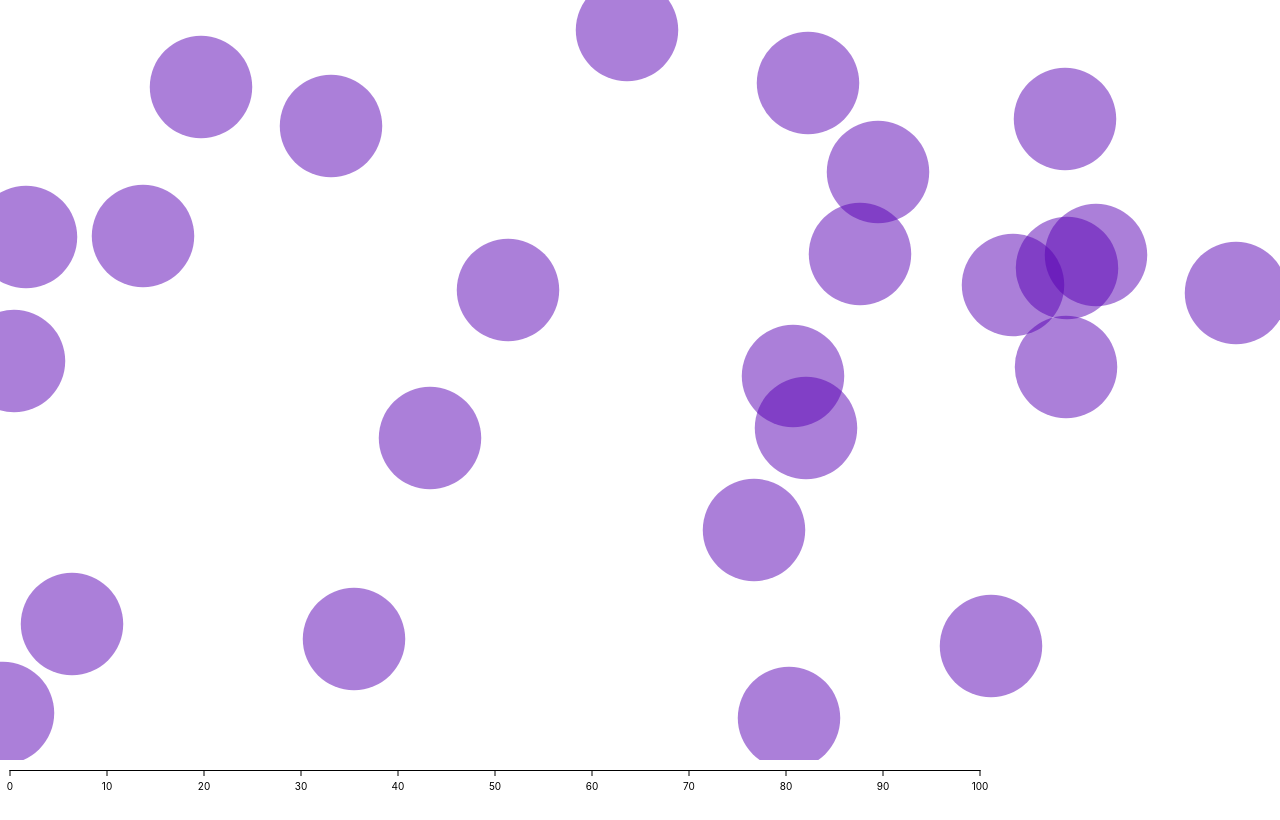
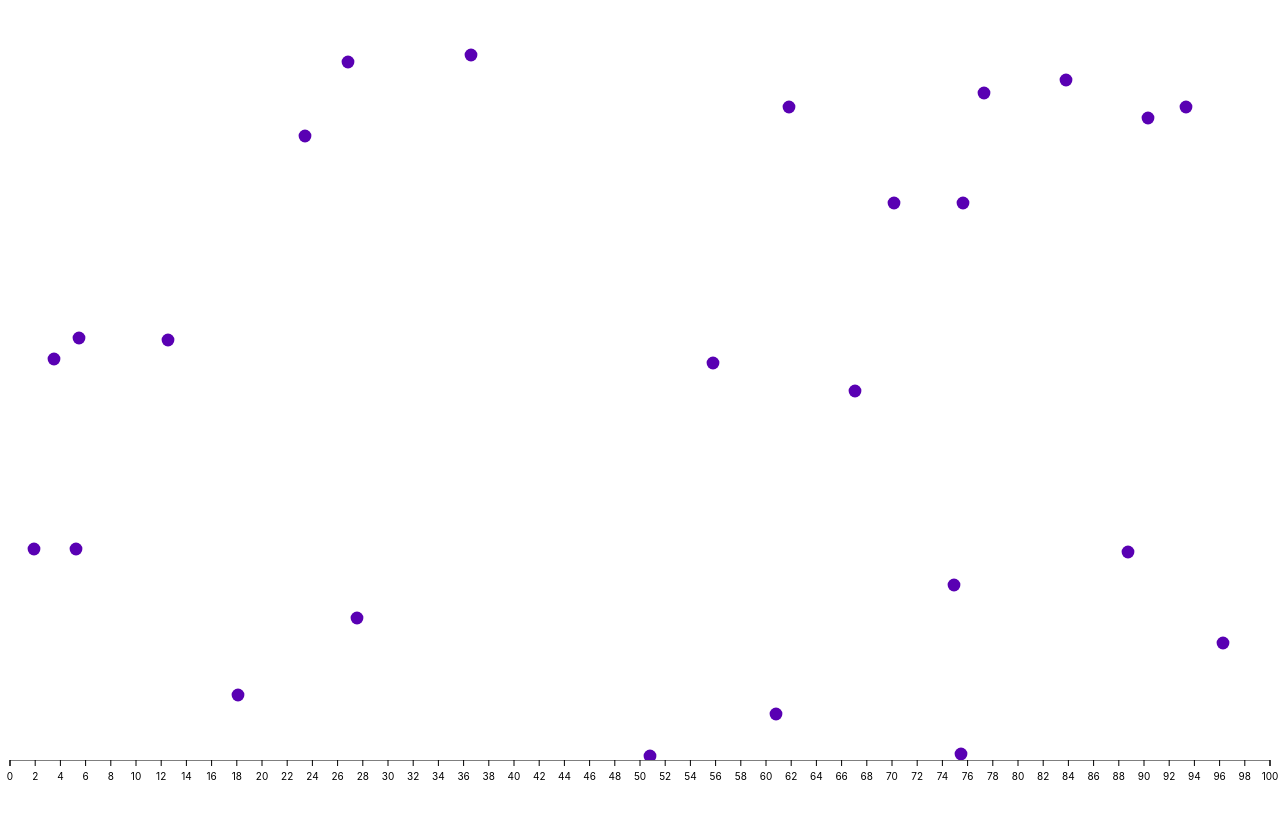
Before and after one commit to milufranz08/d3-react-tutorial, a React (Create React App) app: page / in a window 1280 px wide. Built offline with nearby package versions, Linux system fonts and the light colour scheme.

Commit message:
Make axis scalable

```diff
--- a/src/App.css
+++ b/src/App.css
@@ -1,5 +1,6 @@
 .App {
   line-height: 2;
+  font-size: 0;
   width: 100vw;
   height: 100vh;
 }
--- a/src/App.js
+++ b/src/App.js
@@ -4,25 +4,6 @@ import { animated, useSpring } from "react-spring";
 import Axis from './Axis';
 import { generateData } from './helper';
 import './App.css';
-
-// custom hook that runs some logic every certain time
-const useInterval = (callback, delay) => {
-  const savedCallback = useRef();
-
-  useEffect(() => {
-    savedCallback.current = callback;
-  }, [callback]);
-
-  useEffect(() => {
-    const tick = () => {
-      savedCallback.current();
-    }
-    if (delay !== null) {
-      let id = setInterval(tick, delay);
-      return () => clearInterval(id);
-    }
-  }, [delay]);
-};
 
 // custom hook to watch for browser window resize
 const useWindowSize = () => {
@@ -40,28 +21,15 @@ const useWindowSize = () => {
 
 function App() {
   const [data, setData] = useState();
-  const [isAnimated, setIsAnimated] = useState(false);
   const ref = useRef();
   const [width, height] = useWindowSize();
 
   useEffect(() => {
-    setIsAnimated(!isAnimated);
-  }, [data]);
-
-  useInterval(() => {
     if (width && height) {
-      const newData = generateData(width, height);
+      const newData = generateData(width -10, height - 40);
       setData(newData);
     }
-  }, 2000)
-
-  const style = useSpring({
-    config: {
-      duration: 2000,
-    },
-    r: isAnimated ? width/100 * 8 : 0,
-    opacity: isAnimated ? 1 : 0,
-  });
+  }, [width]);
 
   return (
     <div className="App" ref={ref}>
@@ -74,15 +42,16 @@ function App() {
             overflow="auto"
           >
             {data.map(([x, y], index) => (
-              <animated.circle {...style}
+              <animated.circle
                 key={index}
                 cx={x}
                 cy={y}
-                fill={isAnimated ? "#5900b3" : "#76eb00"}
+                r={width/100 * 0.5}
+                fill="#5900b3"
               />
             ))}
           </svg>
-          <Axis width={width}/>
+          <Axis domain={[0, 100]} range={[10, width - 10]} width={width}/>
         </>
       )}
     </div>
--- a/src/Axis.jsx
+++ b/src/Axis.jsx
@@ -1,18 +1,32 @@
+/* eslint-disable react-hooks/exhaustive-deps */
 import React, { useMemo } from 'react';
 import * as d3 from 'd3';
 
-function Axis({ width }) {
+function Axis({ domain, range, width }) {
 
     const ticks = useMemo(() => {
         const xScale = d3.scaleLinear()
-          .domain([0, 100])
-          .range([10, 980])
-        return xScale.ticks()
+          .domain(domain)
+          .range(range)
+
+        const scaleWidth = range[1] - range[0];
+        const pixelsPerTick = 30;
+        const numberOfTicksTarget = Math.max(
+            1,
+            Math.floor(
+                scaleWidth / pixelsPerTick
+            )
+          );
+
+        return xScale.ticks(numberOfTicksTarget)
           .map(value => ({
             value,
             xOffset: xScale(value)
           }))
-      }, []);
+      }, [
+        domain.join("-"),
+        range.join("-")
+      ]);
 
     return (
         <svg
@@ -21,7 +35,13 @@ function Axis({ width }) {
             height="40"
         >
             <path
-                d="M 9.5 0.5 H 980.5"
+                d={[
+                    "M", range[0], 6,
+                    "v", -6,
+                    "H", range[1],
+                    "v", 6,
+                    ].join(" ")}
+                fill="none"
                 stroke="currentColor"
             />
             {ticks.map(({ value, xOffset }) => (
@@ -43,7 +63,7 @@ function Axis({ width }) {
                     { value }
                     </text>
                 </g>
-                ))}
+            ))}
         </svg>
     )
 }
--- a/src/helper.js
+++ b/src/helper.js
@@ -1,4 +1,5 @@
 export const generateData = (width, height) => {
+    console.log({height});
     return Array(25).fill(0).map(() => ([
         Math.floor(Math.random() * width) + 1,
         Math.floor(Math.random() * height) + 1
```
